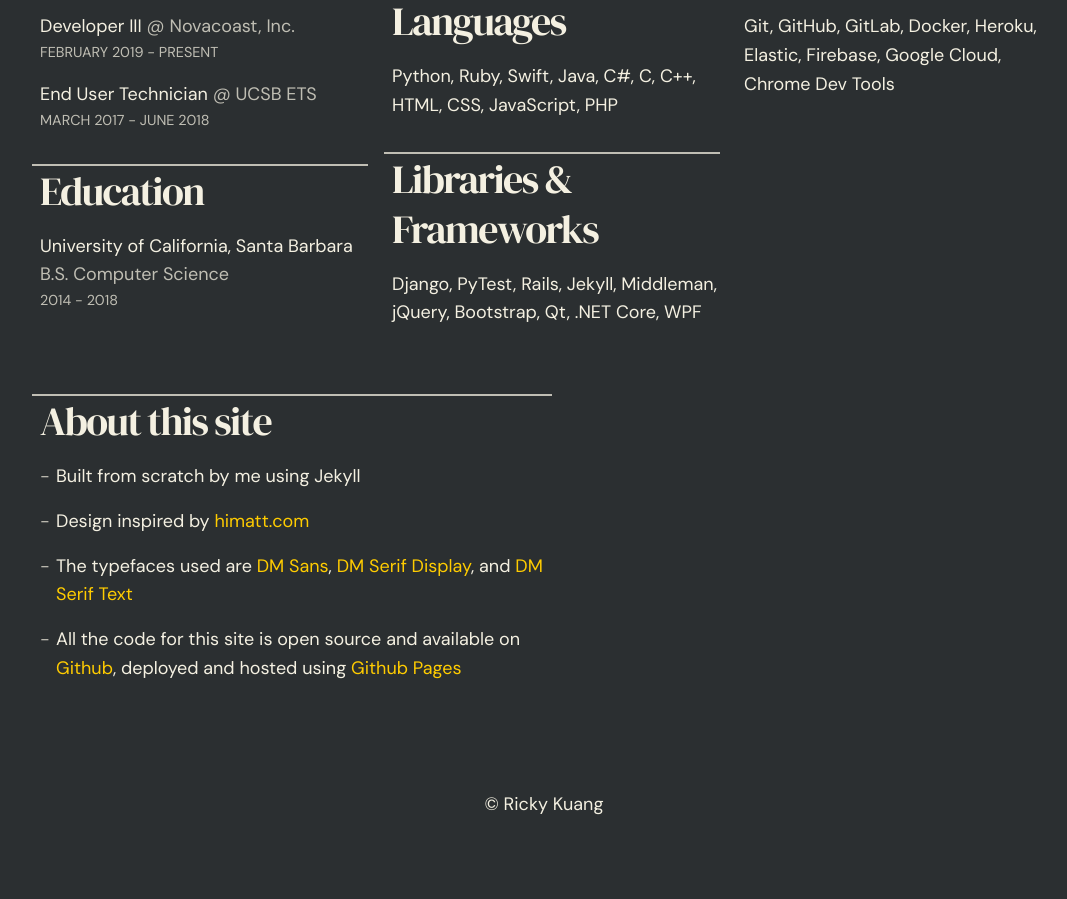
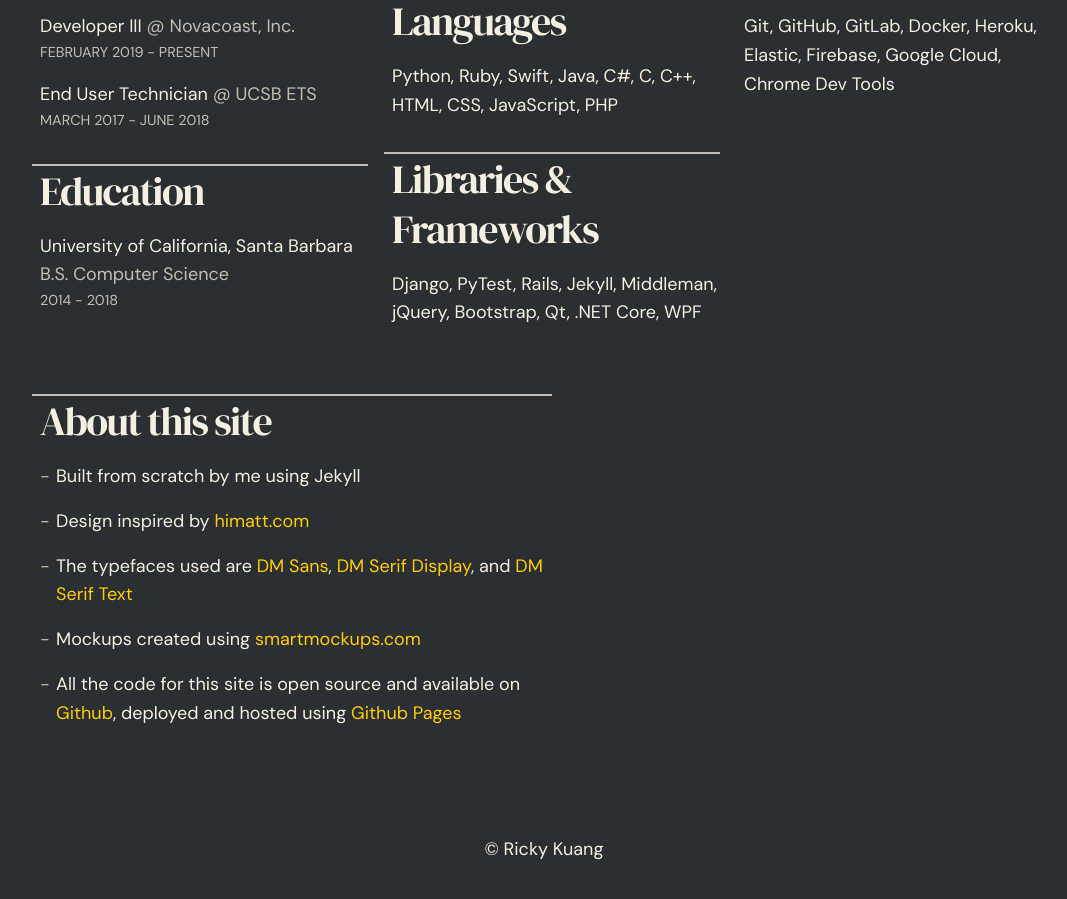
Before and after one commit to rkuang/rkuang.github.io, a Jekyll site: the page built from about.html, in a window 1280 px wide and 900 px high, scrolled down 685 px. Shown: the whole window, without its empty margins (96-1163 px from the left). Built offline with Jekyll 4.4.1, drawn with Linux system fonts in a browser that asks for light colours; some web fonts are replaced; before the commit the page ends 1540 px from its top, so only the background shows below that.

Commit message:
give credit to smartmockups.com in about site section

```diff
--- a/about.html
+++ b/about.html
@@ -40,6 +40,7 @@ title: About
       <li>Built from scratch by me using Jekyll</li>
       <li>Design inspired by <a href="https://himatt.com" target="_blank">himatt.com</a></li>
       <li>The typefaces used are <a href="https://fonts.google.com/specimen/DM+Sans" target="_blank">DM Sans</a>, <a href="https://fonts.google.com/specimen/DM+Serif+Display" target="_blank">DM Serif Display</a>, and <a href="https://fonts.google.com/specimen/DM+Serif+Text" target="_blank">DM Serif Text</a></li>
+      <li>Mockups created using <a href="https://smartmockups.com/" target="_blank">smartmockups.com</a></li>
       <li>All the code for this site is open source and available on <a href="https://github.com/rkuang/rkuang.github.io" target="_blank">Github</a>, deployed and hosted using <a href="https://pages.github.com/" target="_blank">Github Pages</a></li>
     </ul>
   </div>
```
